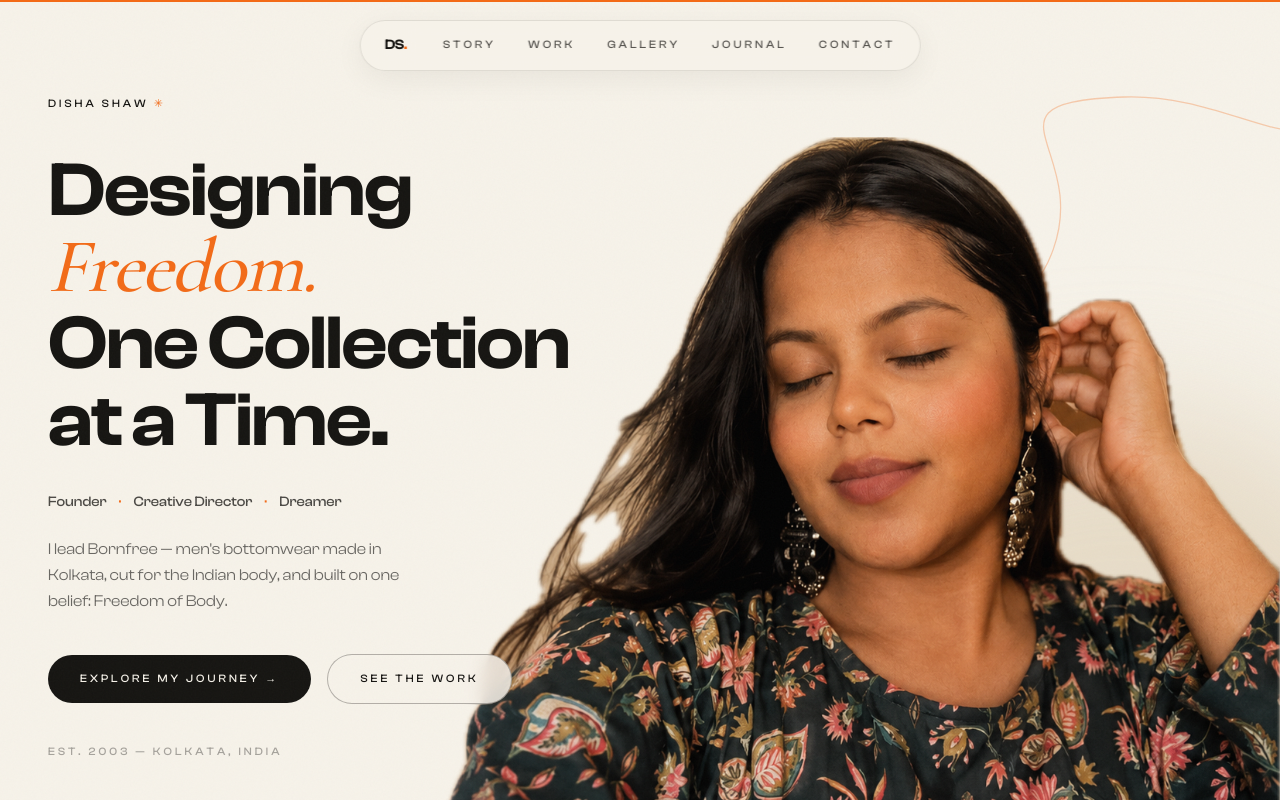
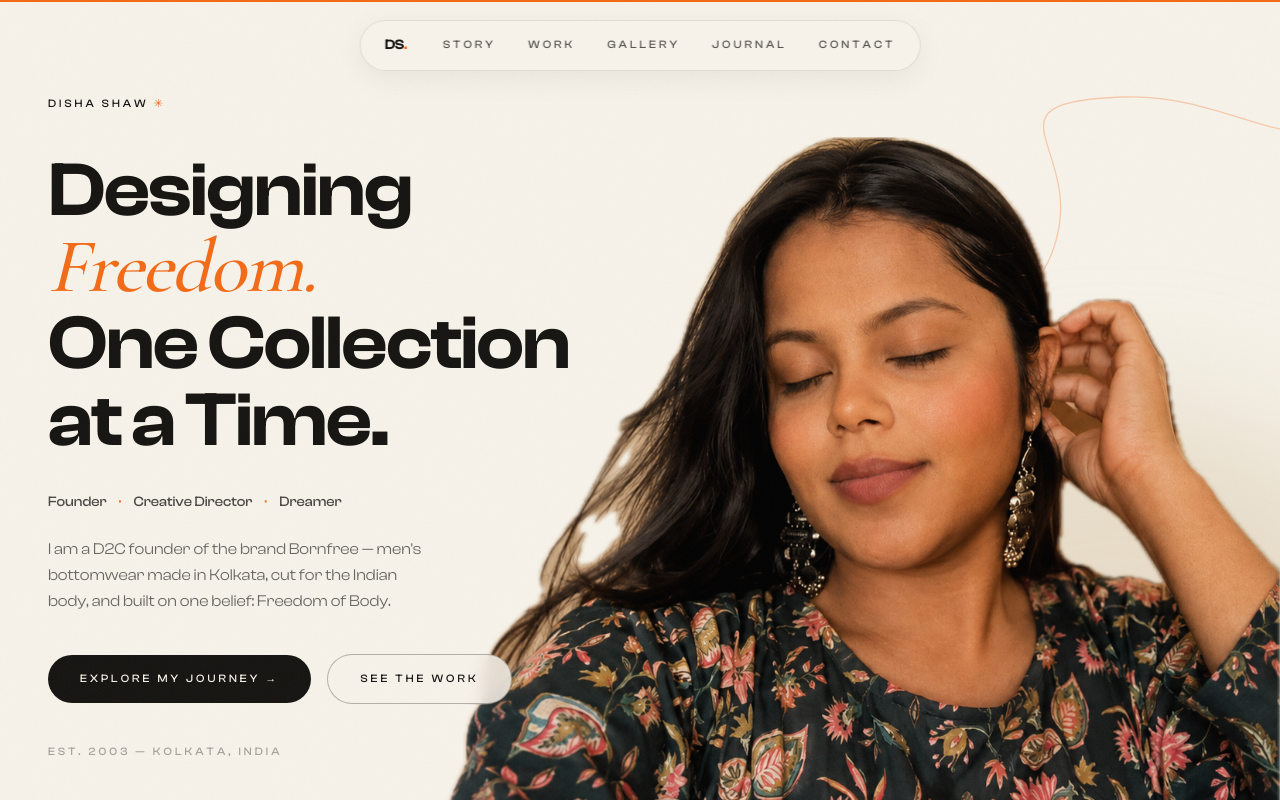
Before and after one commit to RohanYashraj/dishashaw, a Next.js app: page / in a window 1280 px wide. Shown: the top 800 px of the page. Built offline with nearby package versions, Linux system fonts and the light colour scheme.

Commit message:
Refine Gallery layout for better image alignment and update hero section description for clarity.

```diff
--- a/components/sections/Gallery.tsx
+++ b/components/sections/Gallery.tsx
@@ -45,7 +45,9 @@ export default function Gallery() {
           </TextReveal>
         </h2>
 
-        <div className="mt-20 grid grid-cols-1 gap-6 sm:grid-cols-2 md:grid-cols-12 md:gap-8">
+        {/* items-start: without it, grid stretches every polaroid to the row's
+            tallest tile and the extra height shows as empty white frame */}
+        <div className="mt-20 grid grid-cols-1 items-start gap-6 sm:grid-cols-2 md:grid-cols-12 md:gap-8">
           {images.gallery.map((img, i) => {
             const l = LAYOUT[i % LAYOUT.length];
             return (
--- a/lib/content.ts
+++ b/lib/content.ts
@@ -30,7 +30,7 @@ export const hero = {
     { text: "at a Time.", style: "sans" },
   ] as { text: string; style: "sans" | "serif" }[],
   roles: ["Founder", "Creative Director", "Dreamer"],
-  sub: "I lead Bornfree — men's bottomwear made in Kolkata, cut for the Indian body, and built on one belief: Freedom of Body.",
+  sub: "I am a D2C founder of the brand Bornfree — men's bottomwear made in Kolkata, cut for the Indian body, and built on one belief: Freedom of Body.",
   ctaPrimary: { label: "Explore my journey", href: "#story" },
   ctaSecondary: { label: "See the work", href: "#work" },
 };
```
